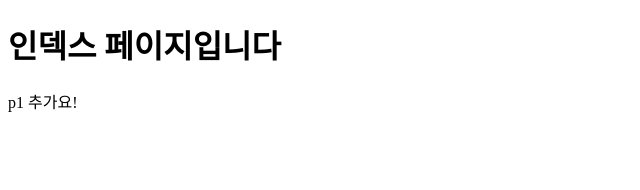
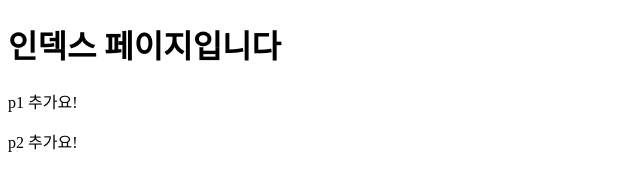
Before and after one commit to wodurl/infra_git_test2, a plain HTML site: page index.html in a window 1280 px wide. Shown: the full height of the page, 0-640 px from the left. Drawn offline with Linux system fonts and the light colour scheme.

Commit message:
p2 추가요!

```diff
--- a/index.html
+++ b/index.html
@@ -8,5 +8,6 @@
 <body>
     <h1>인덱스 페이지입니다</h1>
     <p>p1 추가요!</p>
+    <p>p2 추가요!</p>
 </body>
 </html>
```
